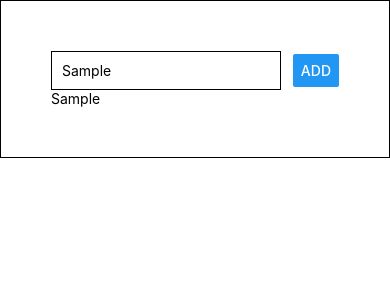
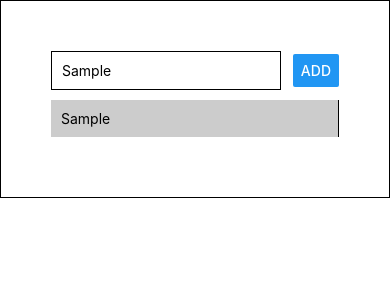
Before and after one commit to zackartborges/rn-complete-guide, a React Native app: screen / in a window 390 px wide. Both pictures are taken after typing "Sample" into the empty fields and a click on the button "ADD". Shown: the top 300 px of the page. Built offline with nearby package versions, Linux system fonts and the light colour scheme.

Commit message:
adds styles goals

```diff
--- a/App.js
+++ b/App.js
@@ -24,8 +24,8 @@ export default function App() {
         />
         <Button title="Add" onPress={addGoalHandler}/>
       </View>
-      <View>
-        {courseGoals.map((goal) => <Text>{goal}</Text>)}
+      <View >
+        {courseGoals.map((goal) => <Text style= {styles.listItem} key={goal}>{goal}</Text>)}
       </View>
       <StatusBar style="auto" />
     </View>
@@ -48,5 +48,12 @@ const styles = StyleSheet.create({
     borderColor: 'black',
     borderWidth: 1,
     padding: 10
+  },
+  listItem: {
+    padding: 10,
+    marginVertical: 10,
+    backgroundColor: '#ccc',
+    borderColor: 'black',
+    borderEndWidth: 1,
   }
 });
```
